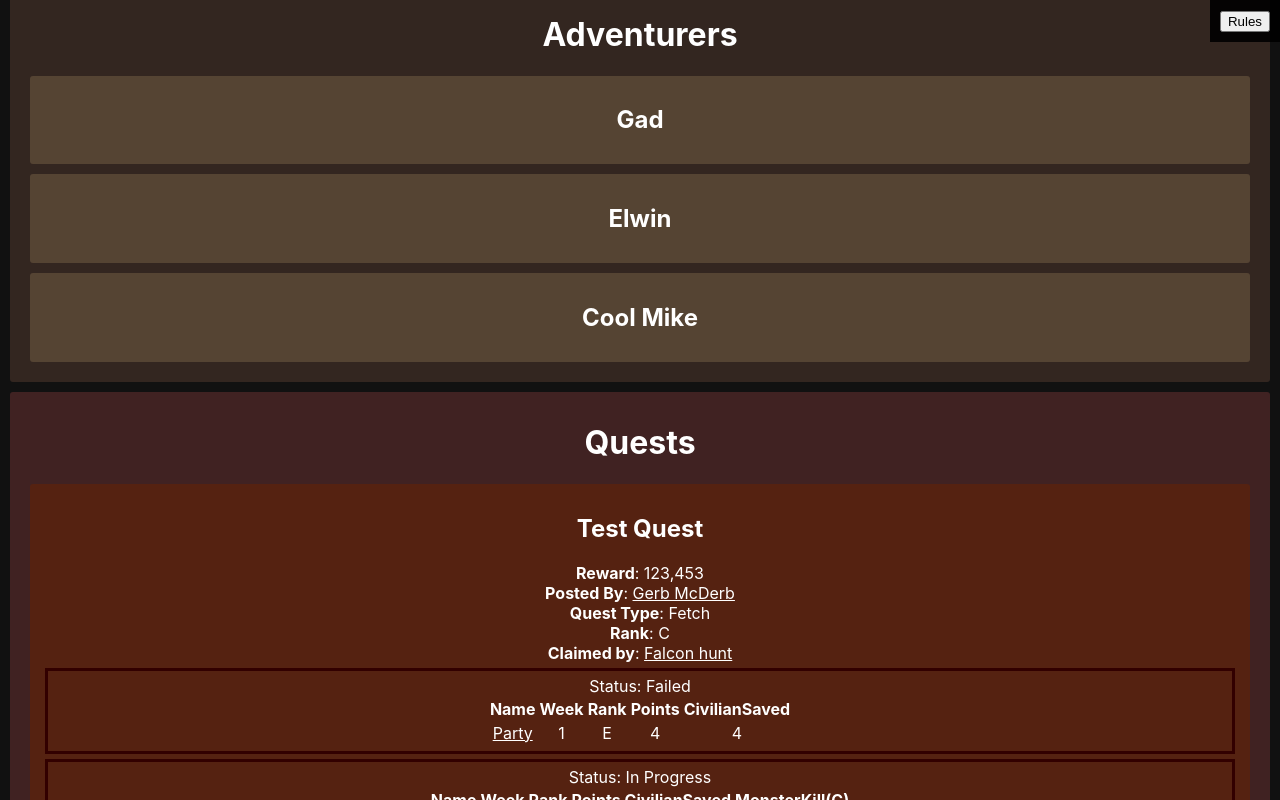
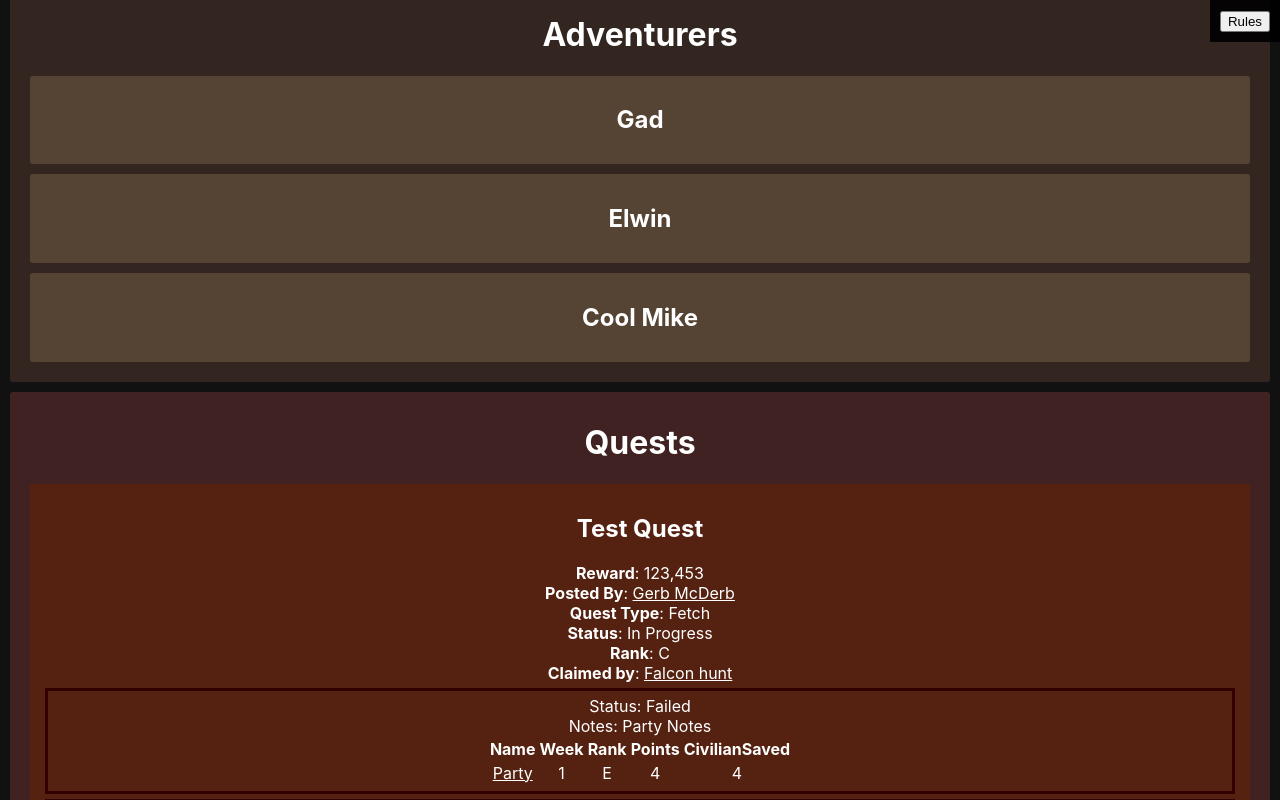
Before and after one commit to claytonweller/fantasy, a React (Create React App) app: page / in a window 1280 px wide. Both pictures are taken after a click on the element "Test Quest". Shown: the part 479-1279 px from the top of the page. Built offline with nearby package versions, Linux system fonts and the light colour scheme.

Commit message:
More data on cards

```diff
--- a/src/components/AdventurerCard.tsx
+++ b/src/components/AdventurerCard.tsx
@@ -12,7 +12,7 @@ export default function AdventurerCard ({adventurer, search, rules, makeSearchab
   rules: IRules,
   makeSearchable: (text: string) => JSX.Element
 }){
-  const {name, bio, clan, quests, rank} = adventurer
+  const {name, bio, clan, quests, rank, status} = adventurer
   const metaMetrics: IMetricsWithMeta[] = quests.map(q =>{
     return metaMetricsFromAdventurerQuest(q)
   })
@@ -23,6 +23,9 @@ export default function AdventurerCard ({adventurer, search, rules, makeSearchab
       rules={rules}
     />
   )
+  const formattedStatus = status.length
+    ? status.join(', ')
+    : 'Normal'
   return (
     <Card
       color='#554433'
@@ -34,6 +37,12 @@ export default function AdventurerCard ({adventurer, search, rules, makeSearchab
     >
       <div>
         <b>Clan</b> :{makeSearchable(clan?.name || 'None')}
+      </div>
+      <div>
+        <b>Status</b>: {formattedStatus}
+      </div>
+      <div>
+        <b>Job (Class)</b>: {adventurer.className} ({adventurer.class})
       </div>
       <div>
         <b>Bio</b>: {bio}
--- a/src/components/QuestCard.tsx
+++ b/src/components/QuestCard.tsx
@@ -39,6 +39,9 @@ export default function QuestCard ({quest, search, makeSearchable, rules}: {
       partyMetrics,
       ...adventurerMetrics
     ]
+    const notes = p.notes
+      ?  <div>Notes: {p.notes}</div>
+      : ''
     return(
       <div style={{
         border: 'rgb(50, 0, 0)',
@@ -48,6 +51,7 @@ export default function QuestCard ({quest, search, makeSearchable, rules}: {
       }}>
         <div>
           <div>Status: {p.status}</div>
+         {notes}
           <MetricGrid
             metaMetrics={metaMetrics}
             makeSearchable={makeSearchable}
@@ -76,6 +80,9 @@ export default function QuestCard ({quest, search, makeSearchable, rules}: {
         <b>Quest Type</b>: {questType}
       </div>
       <div>
+        <b>Status</b>: {quest.status}
+      </div>
+      <div>
         <b>Rank</b>: {questRank}
       </div>
       <div>
--- a/src/data/raw/quests.ts
+++ b/src/data/raw/quests.ts
@@ -19,6 +19,7 @@ export const rawQuests: IRawQuest[] = [
         startWeek: 1,
         clanId: 'clan1',
         status: QuestStatus.Failed,
+        notes: 'Party Notes',
         metrics:[
           {
             metricRuleId: MetricRuleId.CivilianSaved,
--- a/src/types/Quest.ts
+++ b/src/types/Quest.ts
@@ -32,6 +32,7 @@ export interface IDbQuestParty {
   startWeek: number
   endWeek?: number
   status: QuestStatus
+  notes?: string
   // Links to a list of metrics
 }
 
```
